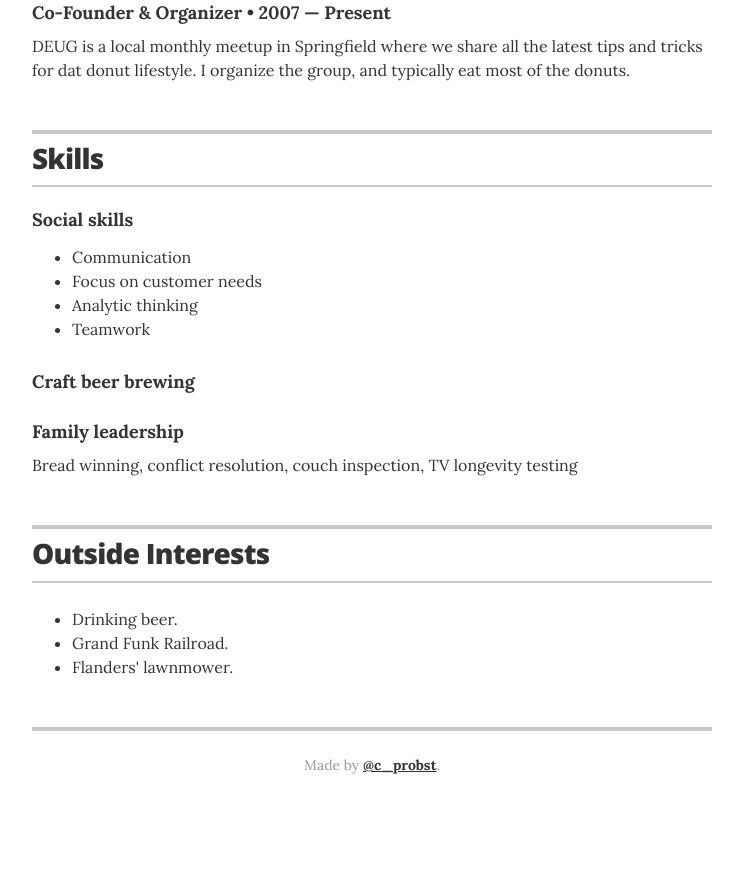
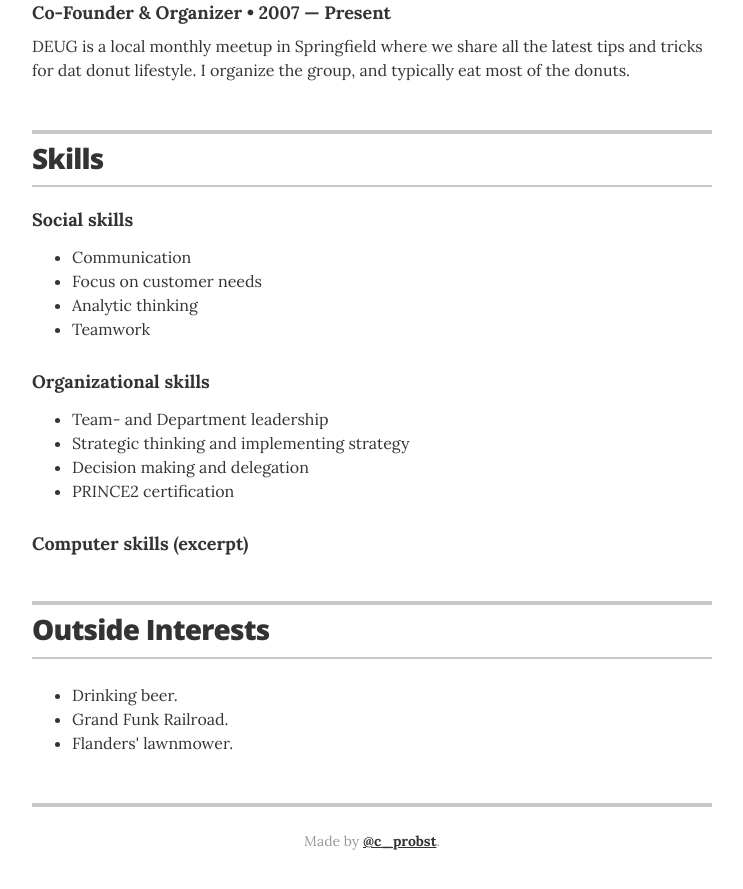
Before and after one commit to lostops/lostops.github.io, a Jekyll site: the page built from index.html, in a window 1280 px wide and 900 px high, scrolled down 2083 px. Shown: the top 889 px of the window, without its empty margins (268-1011 px from the left). Built offline with Jekyll 4.4.1, drawn with Linux system fonts in a browser that asks for light colours; before the commit the page ends 2907 px from its top, so only the background shows below that.

Commit message:
Update skills.yml

```diff
--- a/_data/skills.yml
+++ b/_data/skills.yml
@@ -1,10 +1,11 @@
 # Skills
-# Donut design
+# Social skills
 - skill: Social skills
   description: <ul class="resume-item-list"><li>Communication</li><li>Focus on customer needs</li><li>Analytic thinking</li><li>Teamwork</li></ul>
 
-# Craft beer brewing
-- skill: Craft beer brewing
-  description:
-- skill: Family leadership
-  description: Bread winning, conflict resolution, couch inspection, TV longevity testing
+# Organizational skills
+- skill: Organizational skills
+  description: <ul class="resume-item-list"><li>Team- and Department leadership</li><li>Strategic thinking and implementing strategy</li><li>Decision making and delegation</li><li>PRINCE2 certification</li></ul>
+
+# Computer skills
+- skill: Computer skills (excerpt)
```
